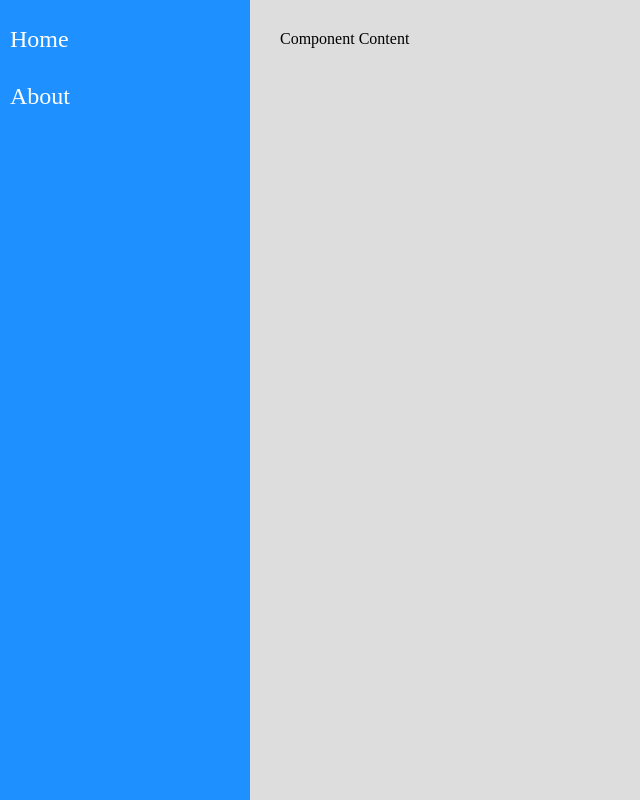
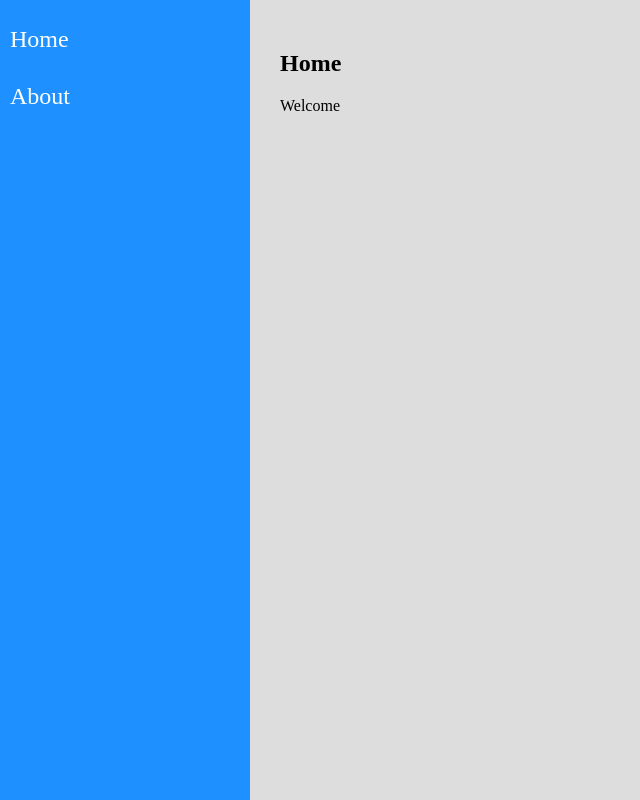
Before and after one commit to LeandroRezendeCoutinho/react-navigator, a React (Create React App) app: page / in a window 1280 px wide. Shown: the whole page, without its empty margins (0-640 px from the left). Built offline with nearby package versions, Linux system fonts and the light colour scheme.

Commit message:
use react router to navigate

```diff
--- a/src/components/layout/Content.jsx
+++ b/src/components/layout/Content.jsx
@@ -1,9 +1,19 @@
 import React from "react";
 import "./Content.css";
+import { Switch, Route } from "react-router-dom";
+import About from "../../views/examples/About";
+import Home from "../../views/examples/Home";
 
 const Content = props => (
   <main className="Content">
-    Component Content
+    <Switch>
+      <Route path="/about">
+        <About></About>
+      </Route>
+      <Route path="/">
+        <Home></Home>
+      </Route>
+    </Switch>
   </main>
 )
 
--- a/src/components/layout/Menu.jsx
+++ b/src/components/layout/Menu.jsx
@@ -1,15 +1,16 @@
 import React from "react";
 import "./Menu.css";
+import { Link } from "react-router-dom";
 
 const Menu = props => (
   <aside className="Menu">
     <nav>
       <ul>
         <li>
-          <a href="/">Home</a>
+          <Link to="/">Home</Link>
         </li>
         <li>
-          <a href="/">About</a>
+          <Link to="/About">About</Link>
         </li>
       </ul>
     </nav>
--- a/src/views/App.jsx
+++ b/src/views/App.jsx
@@ -2,11 +2,14 @@
 import Content from "../components/layout/Content";
 import Menu from "../components/layout/Menu";
 import "./App.css";
+import { BrowserRouter as Router } from "react-router-dom";
 
 const App = props => (
   <div className="App">
-    <Menu></Menu>
-    <Content></Content>
+    <Router>
+      <Menu></Menu>
+      <Content></Content>
+    </Router>
   </div>
 )
 
```
